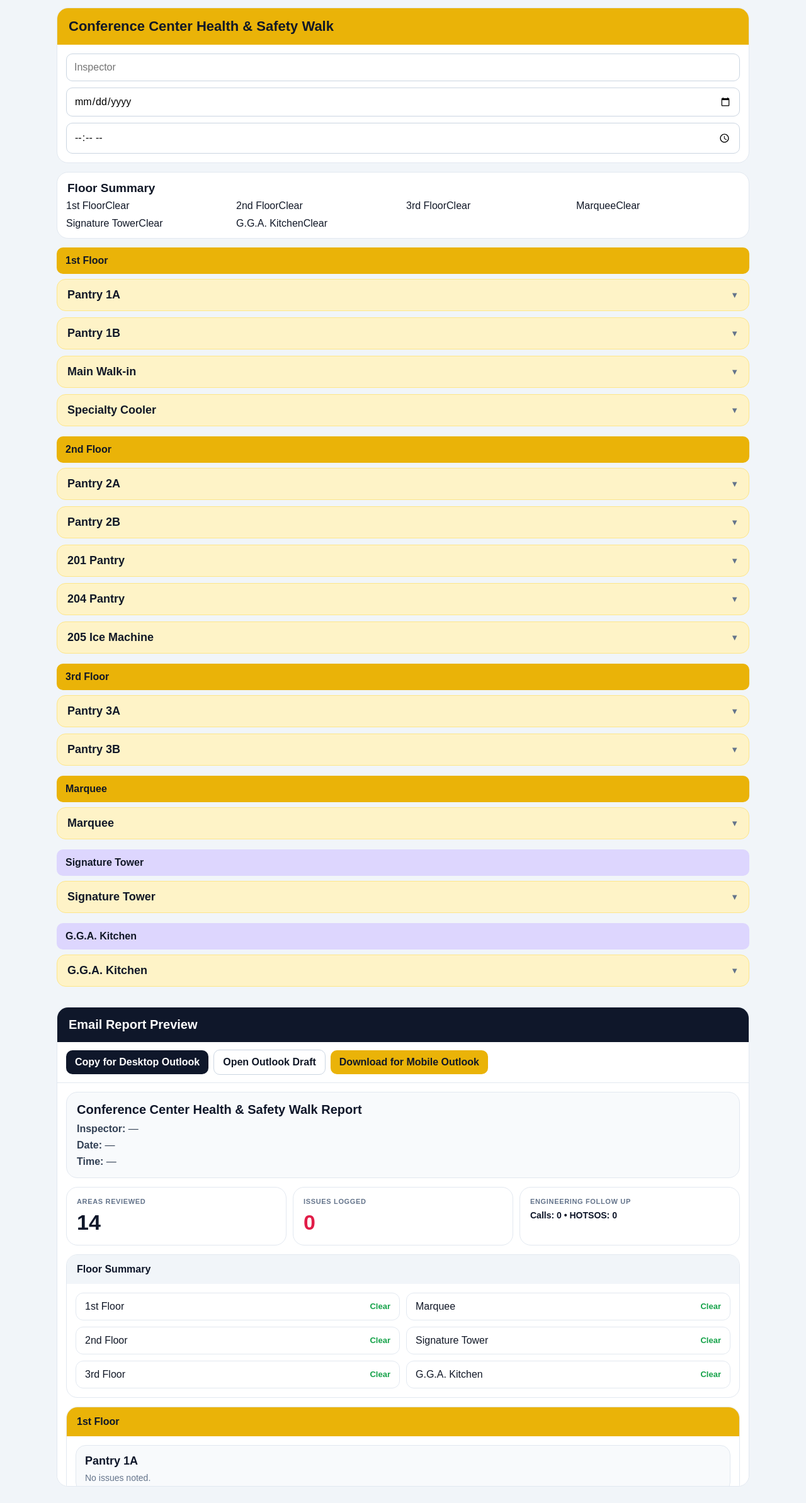
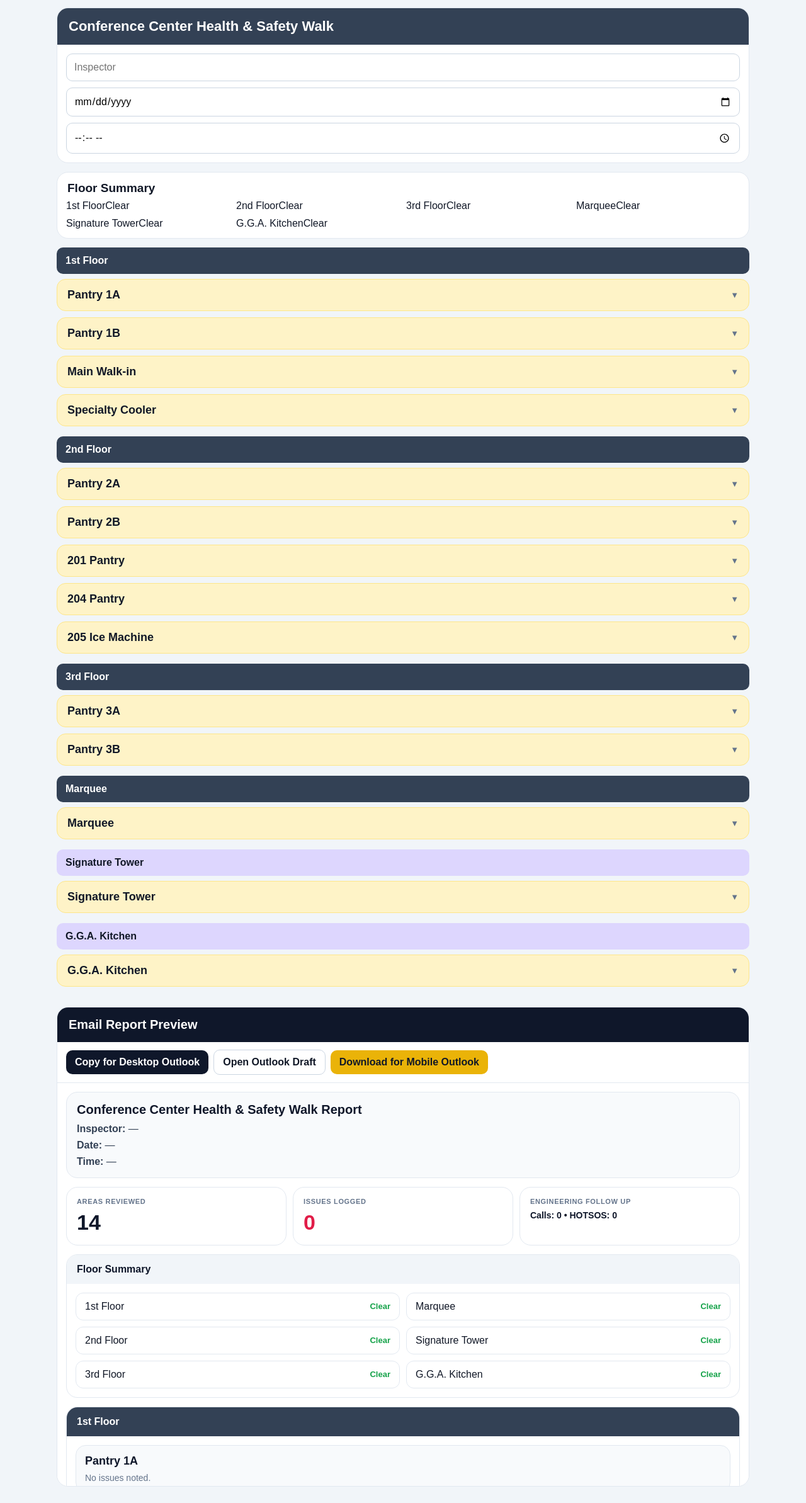
Before and after one commit to Dapsey01/Health-Saftey-Inspection, a React (Vite) app: page / in a window 1280 px wide. Shown: the whole page at 63% size. Built offline with nearby package versions, Linux system fonts and the light colour scheme.

Commit message:
Update App.jsx

```diff
--- a/src/App.jsx
+++ b/src/App.jsx
@@ -289,7 +289,7 @@ export default function App() {
 
     const floorBlocks = detailedReport
       .map((group) => {
-        const headerBg = group.building === "Separate" ? "#ddd6fe" : "#eab308";
+        const headerBg = group.building === "Separate" ? "#ddd6fe" : "#334155";
 
         const areaHtml = group.areas
           .map((area) => {
@@ -359,7 +359,7 @@ export default function App() {
               : "";
 
             const notesHtml = area.notes
-              ? `<div style="margin-top:12px;border:1px solid #e2e8f0;border-radius:12px;background:#ffffff;padding:12px;"><div style="font-weight:700;color:#0f172a;font-size:14px;margin-bottom:6px;">Notes</div><div style="color:#334155;font-size:14px;line-height:1.5;">${escapeHtml(area.notes)}</div></div>`
+              ? `<div style="margin-top:12px;border:1px solid #e2e8f0;border-radius:12px;background:#ffffff;padding:12px;"><div style="font-weight:700;color:#ffffff;font-size:14px;margin-bottom:6px;">Notes</div><div style="color:#334155;font-size:14px;line-height:1.5;">${escapeHtml(area.notes)}</div></div>`
               : "";
 
             return `
@@ -745,7 +745,8 @@ const previewRight = [
                   <div
                     style={{
                       ...styles.previewGroupHeader,
-                      background: group.building === "Separate" ? "#ddd6fe" : "#eab308",
+                      background: group.building === "Separate" ? "#ddd6fe" : "#334155",
+                      color: group.building === "Separate" ? "#0f172a" : "#ffffff",
                     }}
                   >
                     {group.floor}
@@ -847,8 +848,8 @@ const styles = {
     marginBottom: 14,
   },
   topHeader: {
-    background: "#eab308",
-    color: "#111827",
+    background: "#334155",
+    color: "#ffffff",
     fontWeight: "bold",
     fontSize: 22,
     padding: "16px 18px",
@@ -933,8 +934,8 @@ const styles = {
   floorHeaderGold: {
     marginBottom: 8,
     padding: "12px 14px",
-    background: "#eab308",
-    color: "#111827",
+    background: "#334155",
+    color: "#ffffff",
     borderRadius: 10,
     fontWeight: "bold",
   },
```
